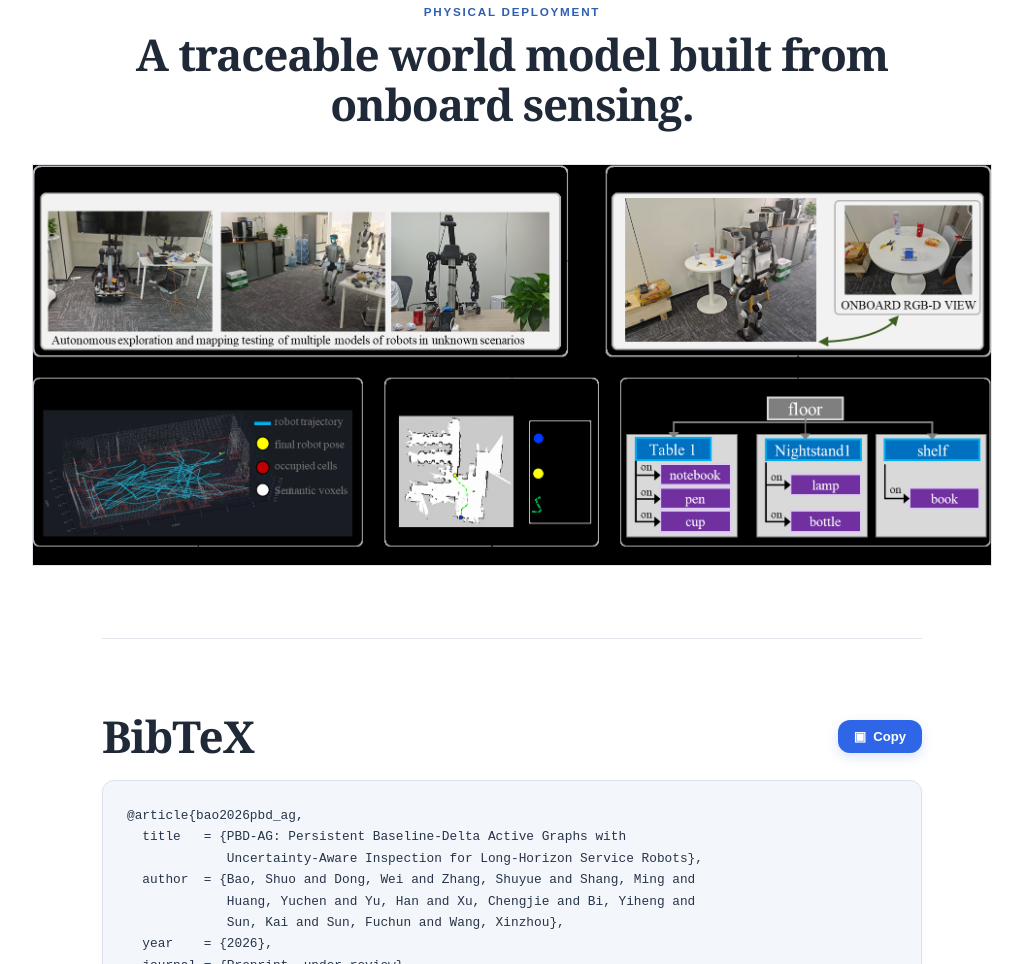
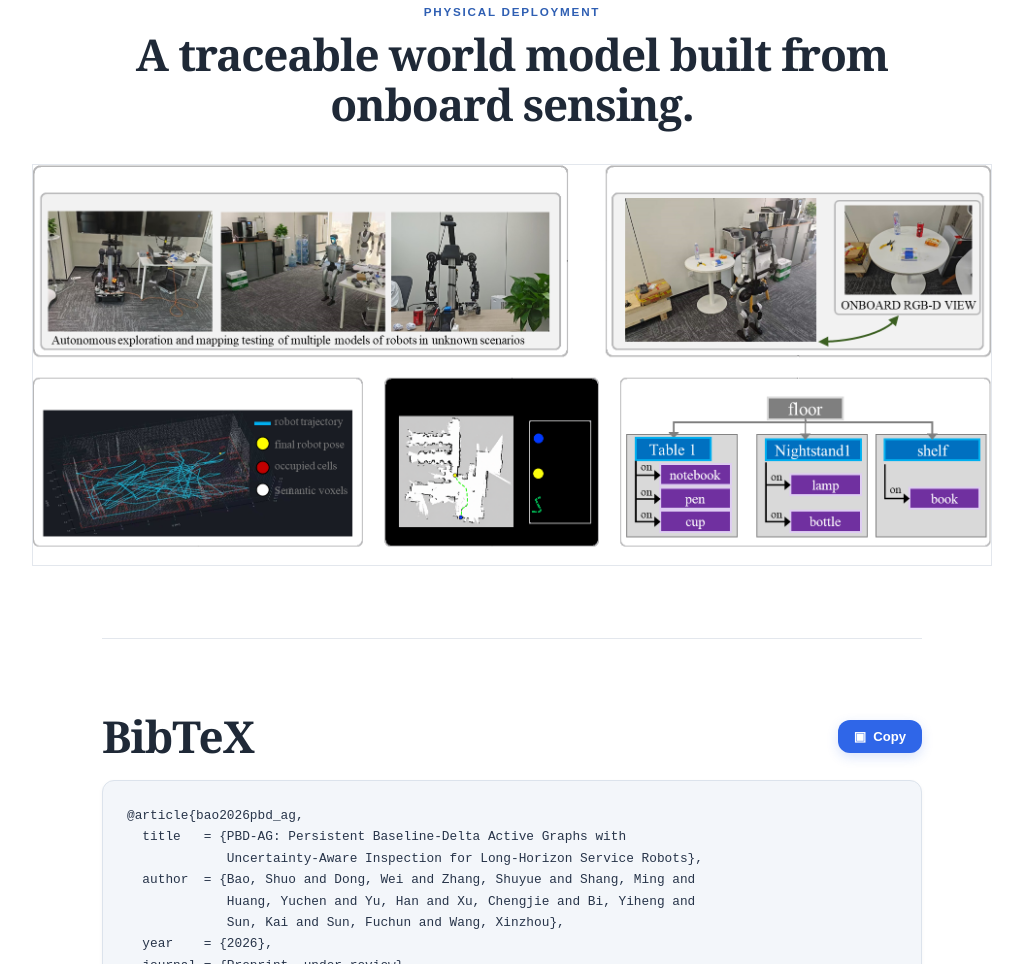
Before and after one commit to shuobao214/PBD-AG, a plain HTML site: page index.html in a window 1280 px wide. Shown: the part 5715-6679 px from the top of the page, without its empty margins (128-1151 px from the left). Drawn offline with Linux system fonts and the light colour scheme.

Commit message:
Fix transparent figure backgrounds (#3)
* Fix transparent figure backgrounds

* Fix transparent figure backgrounds

* Fix transparent figure backgrounds

* Fix transparent figure backgrounds

* Fix transparent figure backgrounds

```diff
--- a/index.html
+++ b/index.html
@@ -102,13 +102,13 @@
       <div class="section-intro"><p class="kicker">Demonstrations</p><h2>From simulation to a physical robot.</h2><p>The same persistent memory abstraction supports autonomous mapping, inspection, and object-state revision across both settings.</p></div>
       <div class="video-grid">
         <figure><video controls muted playsinline preload="metadata" poster="static/images/overview-horizontal.png"><source src="static/videos/simulation-demo.mp4" type="video/mp4">Your browser does not support MP4 video.</video><figcaption><strong>Simulation.</strong> Autonomous exploration, inspection, and persistent updates in unseen indoor environments.</figcaption></figure>
-        <figure><video controls muted playsinline preload="metadata" poster="static/images/physical-deployment-white.png"><source src="static/videos/real-robot-demo.mp4" type="video/mp4">Your browser does not support MP4 video.</video><figcaption><strong>Physical deployment.</strong> Onboard RGB-D and LiDAR sensing materialize a hierarchical scene graph.</figcaption></figure>
+        <figure><video controls muted playsinline preload="metadata" poster="static/images/physical-deployment-transparent.png"><source src="static/videos/real-robot-demo.mp4" type="video/mp4">Your browser does not support MP4 video.</video><figcaption><strong>Physical deployment.</strong> Onboard RGB-D and LiDAR sensing materialize a hierarchical scene graph.</figcaption></figure>
       </div>
     </section>
 
     <section class="paper-section page-width deployment">
       <div class="section-intro"><p class="kicker">Physical deployment</p><h2>A traceable world model built from onboard sensing.</h2></div>
-      <figure class="figure-card wide-figure"><img src="static/images/physical-deployment-white.png" alt="Physical robot exploration, inspection, mapping, and hierarchical graph output" loading="lazy"></figure>
+      <figure class="figure-card wide-figure"><img src="static/images/physical-deployment-transparent.png" alt="Physical robot exploration, inspection, mapping, and hierarchical graph output" loading="lazy"></figure>
     </section>
 
     <section id="citation" class="paper-section narrow citation">
```
Also changed, not shown: static/images/coarse-results-white.png, static/images/dynamic-results-white.png, static/images/physical-deployment-transparent.png (added), static/images/visibility-inspection-white.png.
